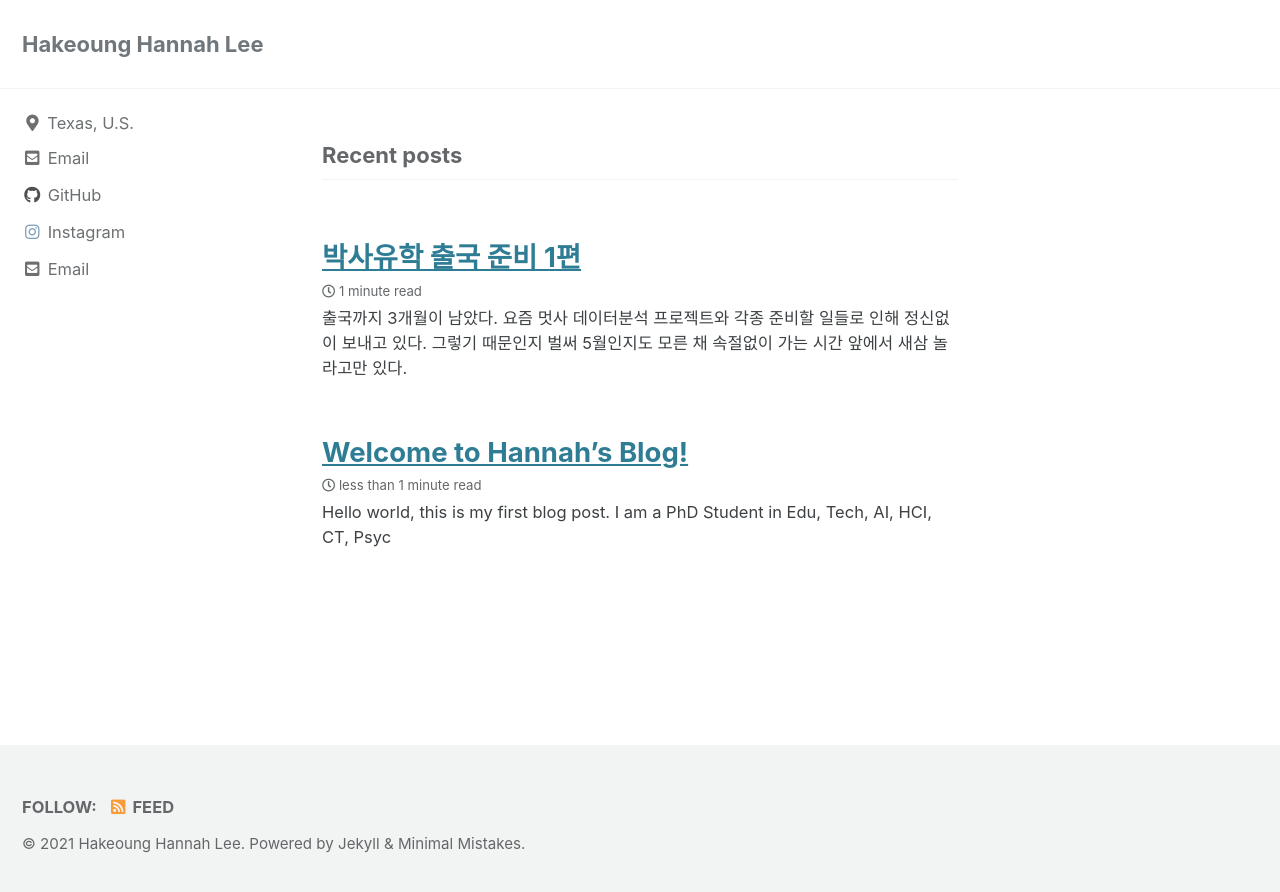
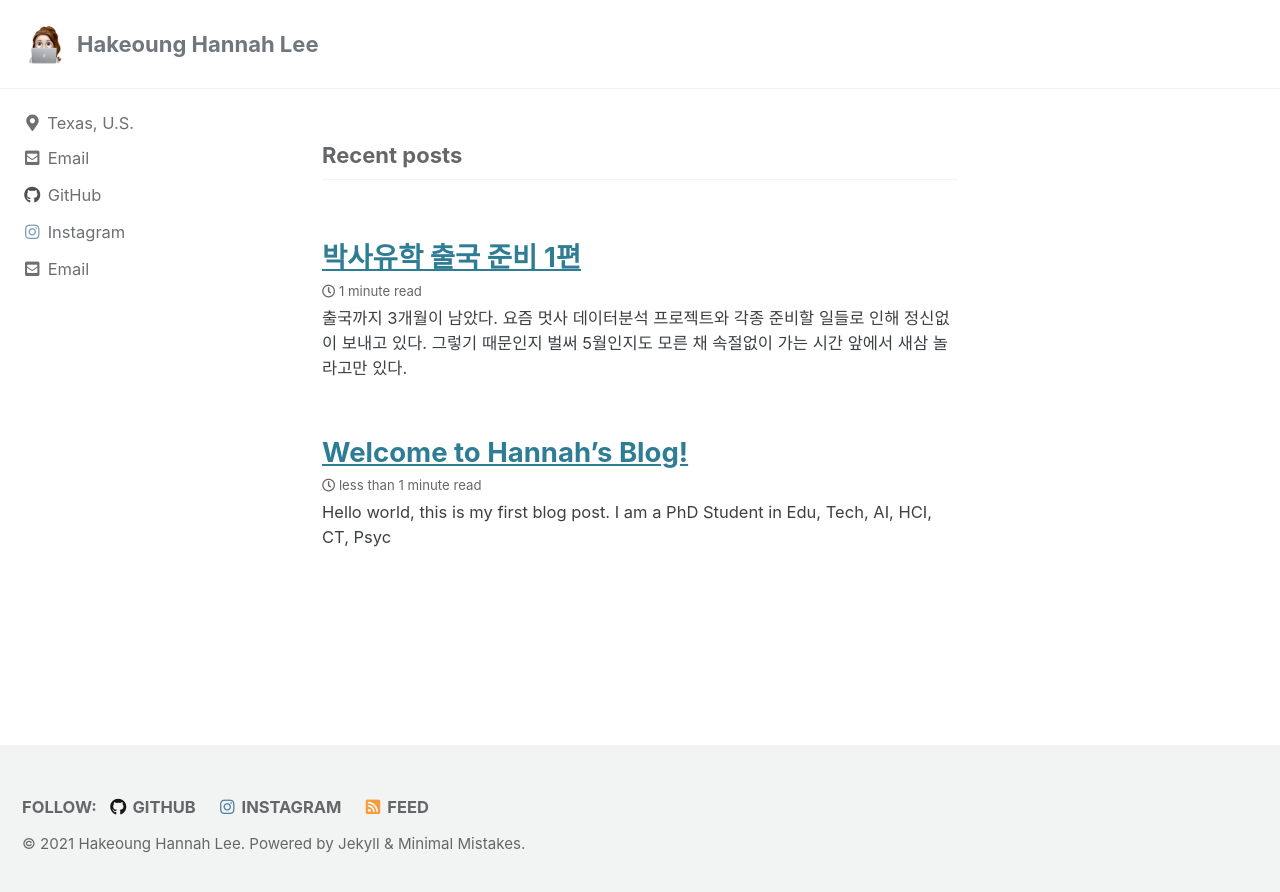
Before and after one commit to HakeoungLee/HakeoungLee.github.io, a Jekyll site: the page built from index.html, in a window 1280 px wide. Shown: the top 892 px of the page. Built offline with Jekyll 4.4.1, drawn with Linux system fonts in a browser that asks for light colours; cached includes are drawn as plain includes; the list of posts is cut into pages by our own code.

Commit message:
Update _config.yml

```diff
--- a/_config.yml
+++ b/_config.yml
@@ -25,7 +25,7 @@ url                      : "https://HakeoungLee.github.io"
 baseurl                  : # the subpath of your site, e.g. "/blog"
 repository               : # GitHub username/repo-name e.g. "mmistakes/minimal-mistakes"
 teaser                   : # path of fallback teaser image, e.g. "/assets/images/500x300.png"
-logo                     : # path of logo image to display in the masthead, e.g. "/assets/images/88x88.png"
+logo                     : "/assets/hklee_logo.PNG"
 masthead_title           : # overrides the website title displayed in the masthead, use " " for no title
 # breadcrumbs            : false # true, false (default)
 words_per_minute         : 150
@@ -130,7 +130,7 @@ footer:
       # url:
     - label: "GitHub"
       icon: "fab fa-fw fa-github"
-      # url:
+      url: "https://github.com/HakeoungLee"
     - label: "GitLab"
       icon: "fab fa-fw fa-gitlab"
       # url:
@@ -139,7 +139,7 @@ footer:
       # url:
     - label: "Instagram"
       icon: "fab fa-fw fa-instagram"
-      # url:
+      url: "https://www.instagram.com/ha9oo_1212/"
 
 
 # Reading Files
```
